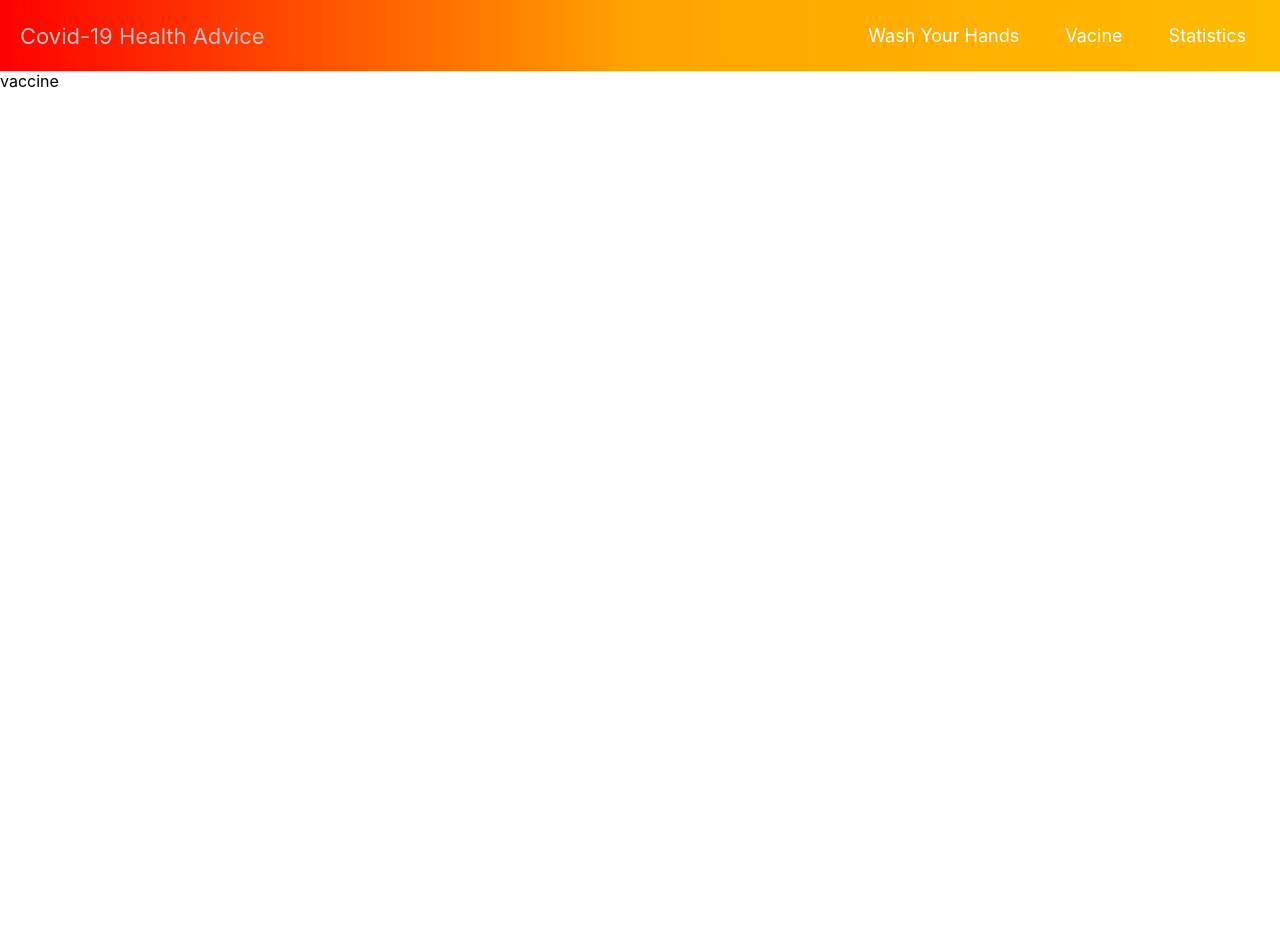
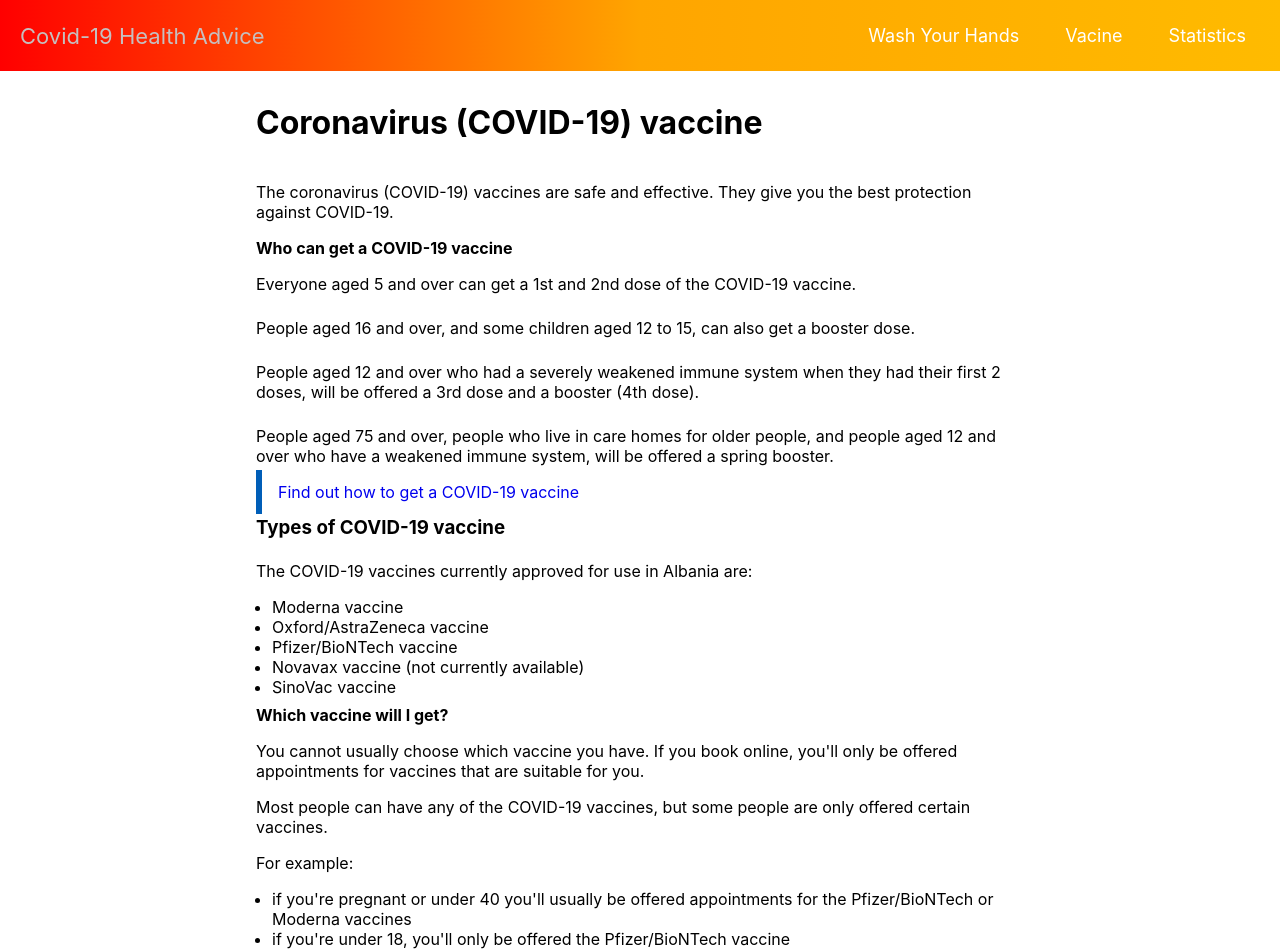
Before and after one commit to ebirdyx/wd-covid19, a React (Create React App) app: page /vaccine in a window 1280 px wide. Shown: the top 952 px of the page. Before the commit the page ends 800 px from the top, so only its background shows below. Built offline with nearby package versions, Linux system fonts and the light colour scheme.

Commit message:
added vaccine page

```diff
--- /dev/null
+++ b/src/components/HighlightedLink/index.jsx
@@ -0,0 +1,11 @@
+import './style.css';
+
+function HighlightedLink({ href, text }) {
+  return (
+    <a className="highlighted-link" href={href}>
+      {text}
+    </a>
+  );
+}
+
+export default HighlightedLink;
--- /dev/null
+++ b/src/components/HighlightedLink/style.css
@@ -0,0 +1,5 @@
+.highlighted-link {
+  border-left: 6px solid #005eb8;
+  padding: 0.75em 1em;
+  margin: 0.25em 0;
+}
--- a/src/pages/Vaccine/index.jsx
+++ b/src/pages/Vaccine/index.jsx
@@ -1,7 +1,165 @@
+import HighlightedLink from '../../components/HighlightedLink';
 import './style.css';
 
 function Vaccine() {
-  return <div>vaccine</div>;
+  return (
+    <div className="vaccine_page">
+      <div className="vaccine-article">
+        <h1 className="vaccine-h1">Coronavirus (COVID-19) vaccine</h1>
+        <p className="vaccine-p">
+          The coronavirus (COVID-19) vaccines are safe and effective. They give
+          you the best protection against COVID-19.
+        </p>
+        <h4 className="vaccine-h4">Who can get a COVID-19 vaccine</h4>
+        <p className="vaccine-p">
+          Everyone aged 5 and over can get a 1st and 2nd dose of the COVID-19
+          vaccine.
+        </p>
+        <p className="vaccine-p">
+          People aged 16 and over, and some children aged 12 to 15, can also get
+          a booster dose.
+        </p>
+        <p className="vaccine-p">
+          People aged 12 and over who had a severely weakened immune system when
+          they had their first 2 doses, will be offered a 3rd dose and a booster
+          (4th dose).
+        </p>
+        <p className="vaccine-p">
+          People aged 75 and over, people who live in care homes for older
+          people, and people aged 12 and over who have a weakened immune system,
+          will be offered a spring booster.
+        </p>
+
+        <HighlightedLink
+          href="https://covid19.trackvaccines.org/country/albania/"
+          text="Find out how to get a COVID-19 vaccine"
+        />
+      </div>
+
+      <div className="vaccine-article">
+        <h3 className="vaccine-h3">Types of COVID-19 vaccine</h3>
+        <p className="vaccine-p">
+          The COVID-19 vaccines currently approved for use in Albania are:
+        </p>
+        <ul className="vaccine-ul">
+          <li className="vaccine-li">Moderna vaccine</li>
+          <li className="vaccine-li">Oxford/AstraZeneca vaccine</li>
+          <li className="vaccine-li">Pfizer/BioNTech vaccine</li>
+          <li className="vaccine-li">
+            Novavax vaccine (not currently available)
+          </li>
+          <li className="vaccine-li">SinoVac vaccine</li>
+        </ul>
+        <h4 className="vaccine-h4">Which vaccine will I get?</h4>
+        <p className="vaccine-p">
+          You cannot usually choose which vaccine you have. If you book online,
+          you'll only be offered appointments for vaccines that are suitable for
+          you.
+        </p>
+        Most people can have any of the COVID-19 vaccines, but some people are
+        only offered certain vaccines.
+        <p className="vaccine-p">For example: </p>
+        <ul className="vaccine-ul">
+          <li className="vaccine-li">
+            if you're pregnant or under 40 you'll usually be offered
+            appointments for the Pfizer/BioNTech or Moderna vaccines
+          </li>
+          <li className="vaccine-li">
+            if you're under 18, you'll only be offered the Pfizer/BioNTech
+            vaccine
+          </li>
+        </ul>
+        <p className="vaccine-p">
+          You should have the same vaccine for both your 1st and 2nd doses,
+          unless you had serious side effects (such as a serious allergic
+          reaction) after your 1st dose.
+        </p>
+        <p className="vaccine-p">
+          Most people will be offered a booster dose of the Pfizer/BioNTech
+          vaccine or Moderna vaccine.
+        </p>
+        <p className="vaccine-p">
+          This means your booster dose may be different from the vaccine you had
+          for your first 2 doses.
+        </p>
+      </div>
+      <div className="vaccine-article">
+        <h3 className="vaccine-h3">How well do the COVID-19 vaccines work?</h3>
+        <p className="vaccine-p">
+          Anyone who gets COVID-19 can become seriously ill or have long-term
+          effects (long COVID). The COVID-19 vaccines are the best way to
+          protect yourself and others.
+        </p>
+        <p className="vaccine-p">Research has shown the vaccines help: </p>
+        <ul className="vaccine-ul">
+          <li className="vaccine-li">
+            reduce your risk of getting seriously ill or dying from COVID-19
+          </li>
+          <li className="vaccine-li">
+            reduce your risk of catching or spreading COVID-19
+          </li>
+          <li className="vaccine-li">protect against COVID-19 variants</li>
+        </ul>
+        <p className="vaccine-p">
+          The 1st dose should give you some protection from 3 or 4 weeks after
+          you've had it. But you need 2 doses for stronger and longer-lasting
+          protection.
+        </p>
+        <p className="vaccine-p">
+          Most people also need a booster dose to help improve the protection
+          from the first 2 doses of the vaccine.
+        </p>
+        <p className="vaccine-p">
+          There is a chance you might still get or spread COVID-19 even if you
+          have a vaccine, so it's important to follow advice about how to avoid
+          catching and spreading COVID-19.
+        </p>
+
+        <HighlightedLink
+          href="https://www.youtube.com/watch?v=zgtWpwkS9u4&list=PLnhASgDToTktp2HIjdyeo2fsI6Agcn1ul&index=5"
+          text="Watch a YouTube video explaining what's in the COVID-19 vaccines and
+        how they work"
+        />
+      </div>
+      <div className="vaccine-article">
+        <h3 className="vaccine-h3">Side effect and safety</h3>
+        <p className="vaccine-p">
+          The COVID-19 vaccines approved for use in the UK have met strict
+          standards of safety, quality and effectiveness.
+          <br />
+          They can cause some side effects, but not everyone gets them.
+          <br />
+          Any side effects are usually mild and should not last longer than a
+          week, such as:
+        </p>
+
+        <ul className="vaccine-ul">
+          <li className="vaccine-li">feeling achy</li>
+          <li className="vaccine-li">feeling or being sick</li>
+          <li className="vaccine-li">a sore arm from the injection </li>
+          <li className="vaccine-li">a headache</li>
+          <li className="vaccine-li">feeling tired</li>
+        </ul>
+
+        <p className="vaccine-p">
+          More serious side effects, such as allergic reactions or blood
+          clotting, are very rare.
+        </p>
+        <HighlightedLink
+          href="https://www.nhs.uk/conditions/coronavirus-covid-19/coronavirus-vaccination/safety-and-side-effects/"
+          text="Find out more about COVID-19 vaccine side effects and safety"
+        />
+      </div>
+      <div className="vaccine-article">
+        <h3 className="vaccine-h3">COVID-19 vaccine ingredients</h3>
+        <p className="vaccine-p">
+          The COVID-19 vaccines do not contain egg or animal products. <br />
+          The Oxford/AstraZeneca vaccine contains a tiny amount of alcohol, but
+          this is less than in some everyday foods like bread. <br />
+        </p>
+      </div>
+    </div>
+  );
 }
 
 export default Vaccine;
--- a/src/pages/Vaccine/style.css
+++ b/src/pages/Vaccine/style.css
@@ -0,0 +1,38 @@
+.vaccine_page {
+  width: 60%;
+  margin: 0 auto;
+  display: flex;
+  flex-direction: column;
+}
+
+.vaccine_page::content {
+  margin-bottom: 2em;
+}
+
+.vaccine-h3 {
+  margin: 0.75em 0;
+}
+
+.vaccine-h1 {
+  margin: 1em 0;
+}
+
+.vaccine-h4 {
+  margin: 0.5em 0;
+}
+
+.vaccine-p {
+  margin: 0.5em 0;
+  padding: 0.5em 0;
+}
+
+.vaccine-ul {
+  padding-left: 1em;
+}
+
+.vaccine-li {
+  list-style: disc;
+}
+
+.vaccine-article {
+}
```
